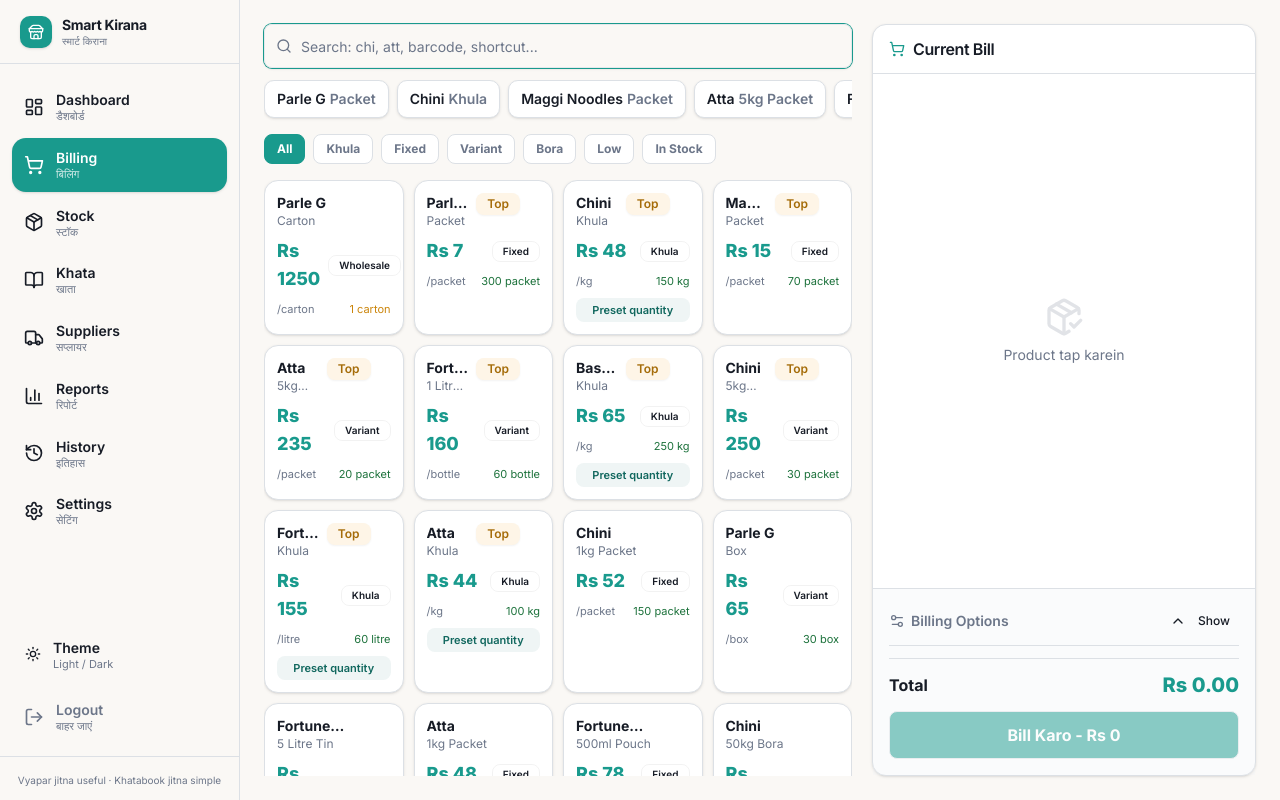
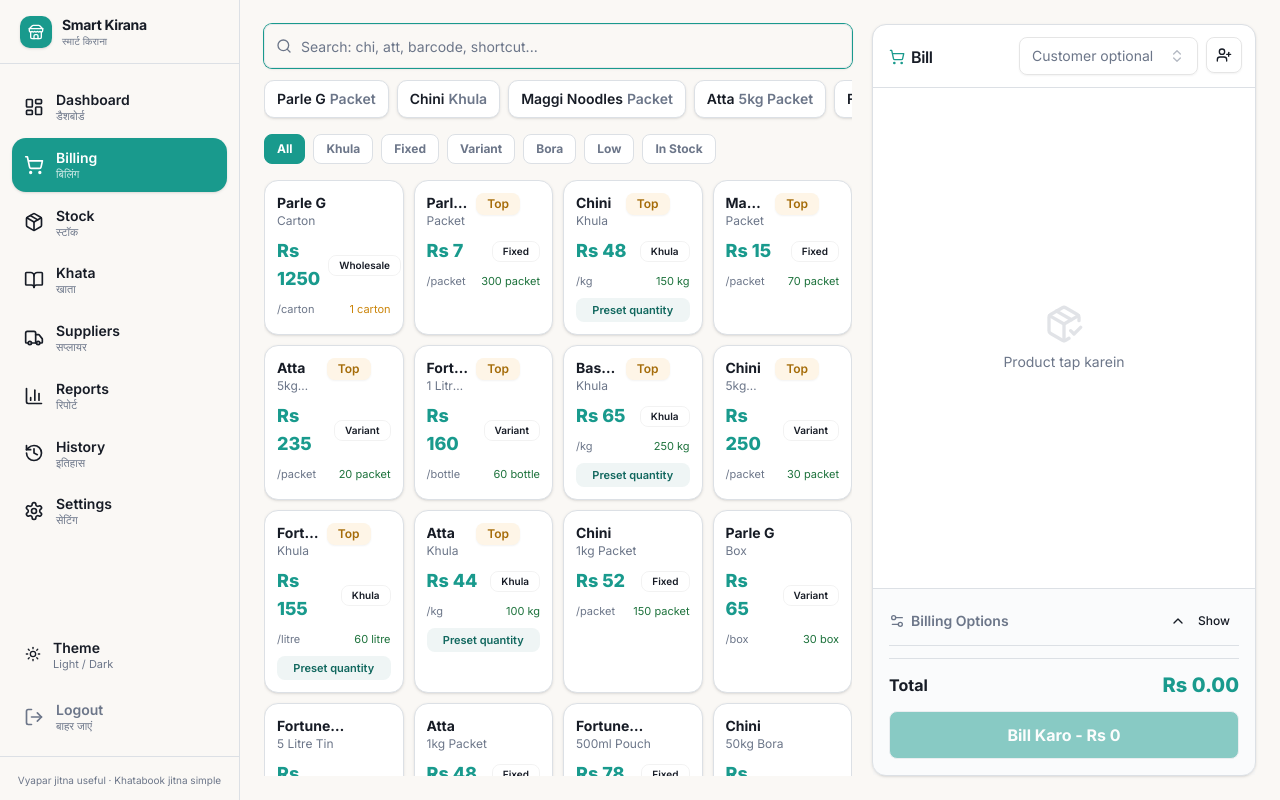
Before and after one commit to apanaTimeWeb/smart-kirana-store, a Next.js app in the folder kirana-next/: page /billing in a window 1280 px wide. Built offline with nearby package versions, Linux system fonts and the light colour scheme.

Commit message:
refactor(billing): improve customer selection and cart panel UI
- Replace Select component with Popover and Command for customer picker
- Enhance cart panel header with improved layout and customer selection integration
- Optimize customer picker for better usability and accessibility

```diff
--- a/kirana-next/app/(app)/billing/billing_components/CartPanel.tsx
+++ b/kirana-next/app/(app)/billing/billing_components/CartPanel.tsx
@@ -85,19 +85,29 @@
       )}
     >
       {/* Header */}
-      <CardHeader className="border-b px-4 py-3">
-        <CardTitle className="flex items-center gap-2 text-base">
+      <CardHeader className="border-b px-3 py-3 md:px-4 relative z-10">
+        <div className="flex flex-col sm:flex-row sm:items-start justify-between gap-3 w-full">
+          <CardTitle className="flex items-center gap-1.5 text-base sm:pt-2 shrink-0 whitespace-nowrap">
             <ShoppingCart className="h-4 w-4 text-primary" />
-          Current Bill
+            Bill
             {billSuccess && (
-            <CheckCircle2 className="ml-auto h-5 w-5 text-[var(--billing-cart-success-icon)]" />
+              <CheckCircle2 className="h-4 w-4 text-[var(--billing-cart-success-icon)]" />
             )}
             {cartCount > 0 && !billSuccess && (
-            <Badge className="ml-auto bg-[var(--billing-cart-badge-bg)] text-[var(--billing-cart-badge-text)]">
+              <Badge className="bg-[var(--billing-cart-badge-bg)] text-[var(--billing-cart-badge-text)] ml-1">
                 {cartCount}
               </Badge>
             )}
           </CardTitle>
+          <div className="w-full sm:flex-1 sm:max-w-[220px]">
+            <CustomerPicker
+              customers={customers}
+              value={selectedCustomerId}
+              onChange={setSelectedCustomerId}
+              required={paymentMode === "khata"}
+            />
+          </div>
+        </div>
       </CardHeader>
 
       {/* Items */}
@@ -212,15 +222,7 @@
             </Select>
           </div>
 
-          {/* Customer picker */}
-          {(paymentMode === "khata" || cart.length > 0) && (
-            <CustomerPicker
-              customers={customers}
-              value={selectedCustomerId}
-              onChange={setSelectedCustomerId}
-              required={paymentMode === "khata"}
-            />
-          )}
+
 
           {/* Quick WhatsApp phone */}
           {cart.length > 0 && !selectedCustomerId && (
--- a/kirana-next/app/(app)/billing/billing_components/CustomerPicker.tsx
+++ b/kirana-next/app/(app)/billing/billing_components/CustomerPicker.tsx
@@ -1,10 +1,11 @@
 "use client";
 
 import React, { useState } from "react";
-import { Select, SelectContent, SelectItem, SelectTrigger, SelectValue } from "@/components/ui/select";
+import { Popover, PopoverContent, PopoverTrigger } from "@/components/ui/popover";
+import { Command, CommandEmpty, CommandGroup, CommandInput, CommandItem, CommandList } from "@/components/ui/command";
 import { Button } from "@/components/ui/button";
 import { Input } from "@/components/ui/input";
-import { UserPlus, X } from "lucide-react";
+import { UserPlus, X, Check, ChevronsUpDown } from "lucide-react";
 import { type Customer, useCreateCustomer } from "@/lib/api";
 import { useQueryClient } from "@tanstack/react-query";
 import { getListCustomersQueryKey } from "@/lib/api";
@@ -20,6 +21,7 @@
 
 export function CustomerPicker({ customers, value, onChange, required }: CustomerPickerProps) {
   const [addOpen, setAddOpen] = useState(false);
+  const [open, setOpen] = useState(false);
   const [name, setName] = useState("");
   const [phone, setPhone] = useState("");
   const createCustomer = useCreateCustomer();
@@ -48,24 +50,56 @@
   return (
     <div className="grid gap-2">
       <div className="flex gap-2">
-        <Select value={value} onValueChange={onChange}>
-          <SelectTrigger
+        <Popover open={open} onOpenChange={setOpen}>
+          <PopoverTrigger asChild>
+            <Button
+              variant="outline"
+              role="combobox"
+              aria-expanded={open}
               className={cn(
-              "flex-1",
-              required && !value && "border-[var(--billing-picker-required-border)] bg-[var(--billing-picker-required-bg)]"
+                "flex-1 justify-between text-left font-normal px-3",
+                !value && "text-muted-foreground",
+                required && !value && "border-[var(--billing-picker-required-border)] bg-[var(--billing-picker-required-bg)] text-foreground"
               )}
             >
-            <SelectValue placeholder={required ? "Customer select karein" : "Customer optional"} />
-          </SelectTrigger>
-          <SelectContent>
+              <span className="truncate">
+                {value
+                  ? customers.find((c) => c.id.toString() === value)?.name || "Unknown Customer"
+                  : required ? "Customer select karein" : "Customer optional"}
+              </span>
+              <ChevronsUpDown className="ml-2 h-4 w-4 shrink-0 opacity-50" />
+            </Button>
+          </PopoverTrigger>
+          <PopoverContent className="p-0 max-w-full" align="start">
+            <Command>
+              <CommandInput placeholder="Search customer (name/phone)..." />
+              <CommandList>
+                <CommandEmpty>No customer found.</CommandEmpty>
+                <CommandGroup>
                   {customers.map((customer) => (
-              <SelectItem key={customer.id} value={customer.id.toString()}>
+                    <CommandItem
+                      key={customer.id}
+                      value={`${customer.name} ${customer.phone || ""}`}
+                      onSelect={() => {
+                        onChange(customer.id.toString());
+                        setOpen(false);
+                      }}
+                    >
+                      <Check
+                        className={cn(
+                          "mr-2 h-4 w-4",
+                          value === customer.id.toString() ? "opacity-100" : "opacity-0"
+                        )}
+                      />
                       {customer.name}{" "}
-                {customer.totalDue > 0 ? `(Due Rs ${customer.totalDue.toFixed(0)})` : ""}
-              </SelectItem>
+                      {customer.totalDue > 0 ? <span className="ml-1 text-destructive">(Due Rs {customer.totalDue.toFixed(0)})</span> : ""}
+                    </CommandItem>
                   ))}
-          </SelectContent>
-        </Select>
+                </CommandGroup>
+              </CommandList>
+            </Command>
+          </PopoverContent>
+        </Popover>
 
         <Button
           type="button"
```
Lines whose indentation alone changed are shown as unchanged.
